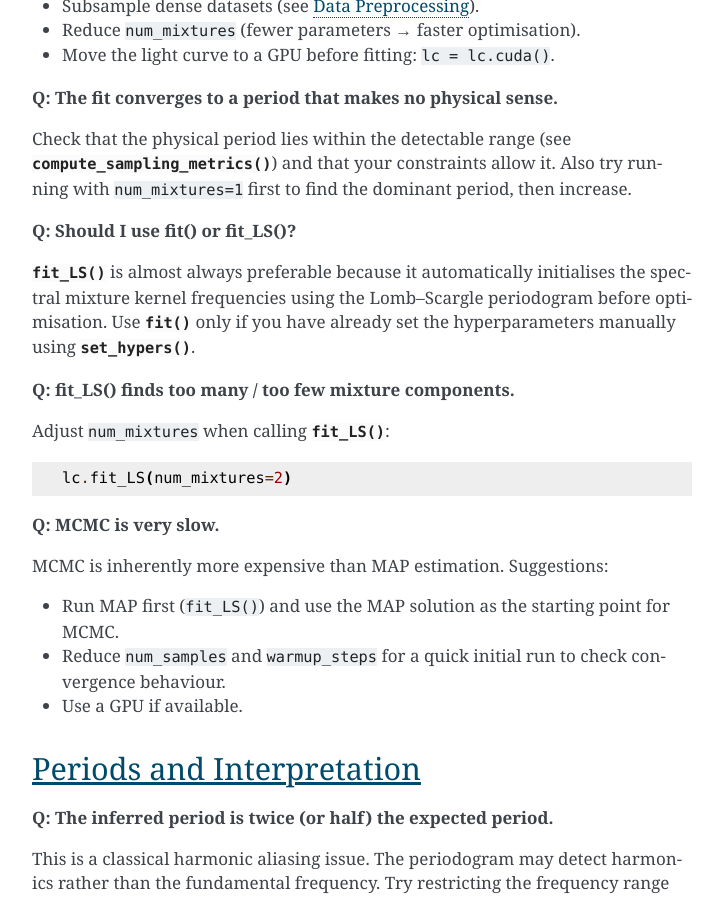
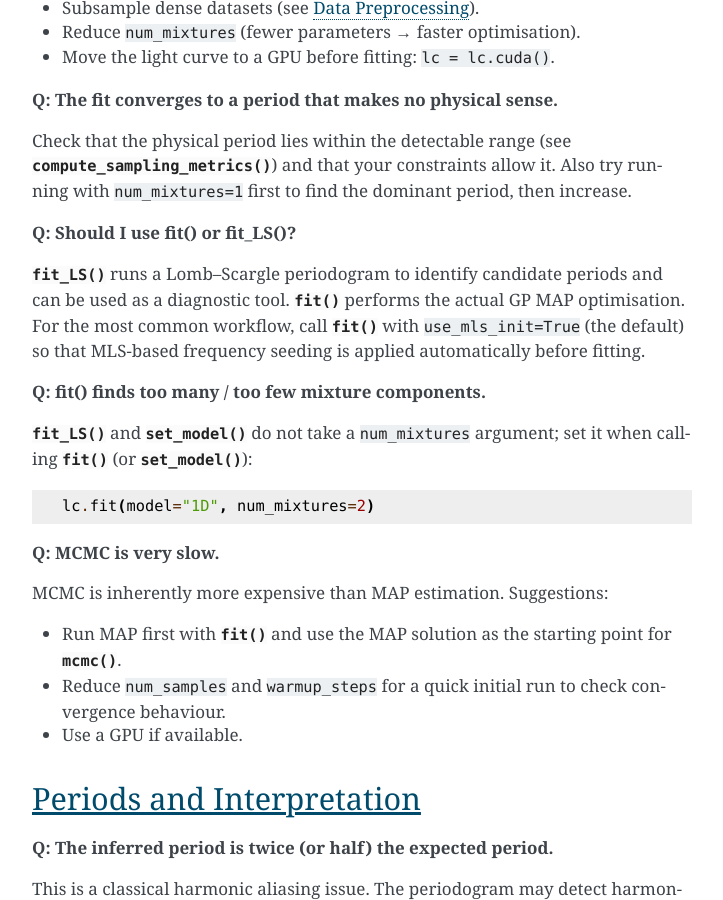
Before and after one commit to ICSM/pgmuvi, a Sphinx documentation site: the page built from docs/source/faq.rst, in a window 1280 px wide and 900 px high, scrolled down 1511 px. Shown: the whole window, without its empty margins (388-1111 px from the left). Built offline with Sphinx 7.4.7, drawn with Linux system fonts in a browser that asks for light colours; pages that are not in the unit, such as notebooks, are missing from menus; some of the changed text lies outside the part shown.

Commit message:
Apply fourth round of documentation API corrections from review
Agent-Logs-Url: https://github.com/ICSM/pgmuvi/sessions/d1d29574-74a3-4e29-996d-289f62d3ec01

Co-authored-by: pscicluna <509178+pscicluna@users.noreply.github.com>

```diff
--- a/docs/source/concepts.rst
+++ b/docs/source/concepts.rst
@@ -25,8 +25,9 @@ A typical workflow is::
 
     import pgmuvi
     lc = pgmuvi.lightcurve.Lightcurve(times, fluxes, errors)
-    lc.fit_LS()          # initialise and optimise
-    lc.plot_results()    # visualise
+    lc.fit_LS()              # optional: inspect candidate periods
+    lc.fit(model="1D")       # initialise and optimise the GP model
+    lc.plot()                # visualise the predictive distribution
 
 Hyperparameters
 ---------------
--- a/docs/source/faq.rst
+++ b/docs/source/faq.rst
@@ -17,9 +17,9 @@ https://pytorch.org/get-started/locally/ and then install ``pgmuvi``.
 
 **Q: The docs say Python >=3.10 is required.  Will it work on 3.9?**
 
-No.  ``pgmuvi`` uses Python 3.10+ syntax (including structural pattern matching).
-If you need to use an older Python version, please open an issue on the GitHub
-repository.
+No.  ``pgmuvi`` uses Python 3.10+ syntax and typing features such as
+PEP 604 union types (for example, ``X | None``).  If you need to use an
+older Python version, please open an issue on the GitHub repository.
 
 Data and Input
 --------------
@@ -74,26 +74,30 @@ dominant period, then increase.
 
 **Q: Should I use fit() or fit_LS()?**
 
-:meth:`~pgmuvi.lightcurve.Lightcurve.fit_LS` is almost always preferable because
-it automatically initialises the spectral mixture kernel frequencies using the
-Lomb–Scargle periodogram before optimisation.  Use
-:meth:`~pgmuvi.lightcurve.Lightcurve.fit` only if you have already set the
-hyperparameters manually using
-:meth:`~pgmuvi.lightcurve.Lightcurve.set_hypers`.
+:meth:`~pgmuvi.lightcurve.Lightcurve.fit_LS` runs a Lomb–Scargle periodogram
+to identify candidate periods and can be used as a diagnostic tool.
+:meth:`~pgmuvi.lightcurve.Lightcurve.fit` performs the actual GP MAP
+optimisation.  For the most common workflow, call :meth:`~pgmuvi.lightcurve.Lightcurve.fit`
+with ``use_mls_init=True`` (the default) so that MLS-based frequency seeding is
+applied automatically before fitting.
 
-**Q: fit_LS() finds too many / too few mixture components.**
+**Q: fit() finds too many / too few mixture components.**
 
-Adjust ``num_mixtures`` when calling
-:meth:`~pgmuvi.lightcurve.Lightcurve.fit_LS`::
+:meth:`~pgmuvi.lightcurve.Lightcurve.fit_LS` and
+:meth:`~pgmuvi.lightcurve.Lightcurve.set_model` do not take a
+``num_mixtures`` argument; set it when calling
+:meth:`~pgmuvi.lightcurve.Lightcurve.fit` (or
+:meth:`~pgmuvi.lightcurve.Lightcurve.set_model`)::
 
-    lc.fit_LS(num_mixtures=2)
+    lc.fit(model="1D", num_mixtures=2)
 
 **Q: MCMC is very slow.**
 
 MCMC is inherently more expensive than MAP estimation.  Suggestions:
 
-* Run MAP first (``fit_LS()``) and use the MAP solution as the starting point for
-  MCMC.
+* Run MAP first with :meth:`~pgmuvi.lightcurve.Lightcurve.fit` and use the MAP
+  solution as the starting point for
+  :meth:`~pgmuvi.lightcurve.Lightcurve.mcmc`.
 * Reduce ``num_samples`` and ``warmup_steps`` for a quick initial run to check
   convergence behaviour.
 * Use a GPU if available.
--- a/docs/source/howto/model_selection.rst
+++ b/docs/source/howto/model_selection.rst
@@ -98,7 +98,7 @@ If you have domain knowledge about the expected variability type, you can set th
 model directly::
 
     lc.set_model('1DQuasiPeriodic')
-    lc.fit_LS()
+    lc.fit()
 
 Alternative Kernel Configurations
 -----------------------------------
--- a/docs/source/index.rst
+++ b/docs/source/index.rst
@@ -90,7 +90,7 @@ API reference
 Contributing
 ------------
 
-We very much welcome contributions to `pgmuvi`! Please take a look at our `github repository <https://github.com/ICSM/pgmuvi/>`_ for more information on how to contribute!
+We very much welcome contributions to `pgmuvi`! Please take a look at our `GitHub repository <https://github.com/ICSM/pgmuvi/>`_ for more information on how to contribute!
 
 Citing `pgmuvi`
 ----------------
```
Also changed, not shown: docs/source/howto/interpreting_results.rst (+9 -3 lines), docs/source/howto/multiband.rst (+5 -3 lines), docs/source/notebooks/tutorial_model_selection.ipynb, docs/source/notebooks/tutorial_synthetic.ipynb.
